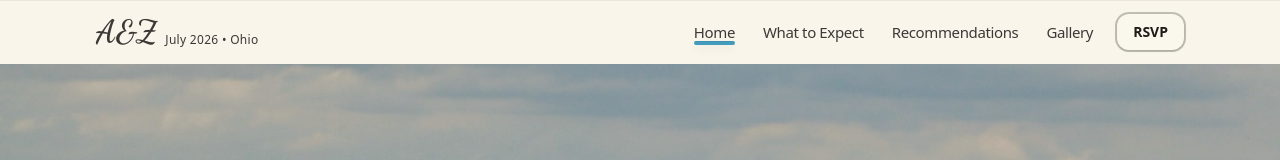
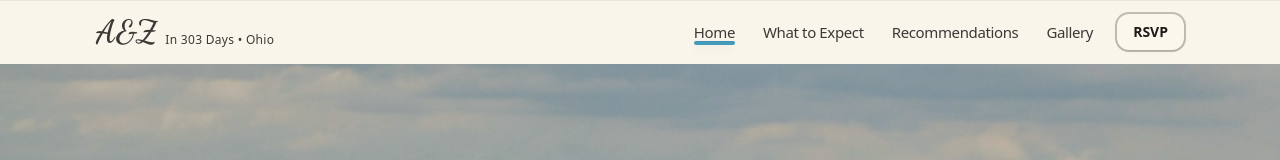
Before and after one commit to zthoffman21/thehoffmans.wedding, a React (Vite) app: page / in a window 1280 px wide. Shown: the top 160 px of the page. Built offline with nearby package versions, Linux system fonts and the light colour scheme.

Commit message:
nav changes

```diff
--- a/src/components/Navbar.tsx
+++ b/src/components/Navbar.tsx
@@ -1,16 +1,31 @@
 import { useEffect, useState } from "react";
 import { NavLink, Link } from "react-router-dom";
-import { Menu } from "lucide-react";
+import { Menu, X } from "lucide-react";
 
-/**
- * NavBar – Wedding theme (invite/landing) styled
- * - Paper background (#F2EFE7), ink text (#1F1A17), sage accents
- * - Subtle washi "tape" hover/active underline
- * - Sticky with backdrop blur; mobile slide-over
- */
+const WEDDING_ISO = "2026-07-17T00:00:00-04:00";
+
+function countdownLabel(targetISO: string) {
+    const now = new Date();
+    const target = new Date(targetISO);
+    const diff = target.getTime() - now.getTime();
+    if (diff <= 0) return "Wedding day! 🎉";
+    const days = Math.floor(diff / (1000 * 60 * 60 * 24));
+    if (days == 1) return `In ${days} Day`;
+    return `In ${days} Days`;
+}
+
+
 export default function NavBar() {
     const [open, setOpen] = useState(false);
     const [elevated, setElevated] = useState(false);
+    const [countdown, setCountdown] = useState(() => countdownLabel(WEDDING_ISO));
+
+    useEffect(() => {
+        const id = setInterval(() => {
+            setCountdown(countdownLabel(WEDDING_ISO));
+        }, 60_000);
+        return () => clearInterval(id);
+    }, []);
 
     useEffect(() => {
         const onScroll = () => setElevated(window.scrollY > 8);
@@ -45,8 +60,7 @@ const tapeUnderline = (active?: boolean) =>
    before:shadow-[0_1px_0_rgba(0,0,0,0.06)_inset,0_4px_10px_rgba(0,0,0,0.06)]
    before:transition-all before:duration-200`;
 
-  const rsvpBtn =
-    `inline-flex items-center justify-center px-4 py-2 rounded-xl text-sm font-semibold shadow-sm ring-2 ring-[#1F1A17]/25 bg-[#FAF7EC] hover:bg-[#FAF7EC] hover:brightness-95 text-[#1F1A17]`;
+    const rsvpBtn = `inline-flex items-center justify-center px-4 py-2 rounded-xl text-sm font-semibold shadow-sm ring-2 ring-[#1F1A17]/25 bg-[#FAF7EC] hover:bg-[#FAF7EC] hover:brightness-95 text-[#1F1A17]`;
 
     const links = [
         { to: "/", label: "Home" },
@@ -78,7 +92,12 @@ const tapeUnderline = (active?: boolean) =>
                             >
                                 A&Z
                             </span>
-                <span className="text-xs tracking-wide text-ink/60">July 2026 • Ohio</span>
+                            <span
+                                className="text-xs tracking-wide text-ink/60"
+                                aria-label="Countdown to wedding"
+                            >
+                                {countdown} • Ohio
+                            </span>
                         </Link>
 
                         {/* Desktop nav */}
@@ -88,7 +107,9 @@ const tapeUnderline = (active?: boolean) =>
                                     key={l.to}
                                     to={l.to}
                                     className={({ isActive }) =>
-                    `${baseLink} ${isActive ? active : idle} ${tapeUnderline(isActive)}`
+                                        `${baseLink} ${isActive ? active : idle} ${tapeUnderline(
+                                            isActive
+                                        )}`
                                     }
                                 >
                                     {l.label}
@@ -135,17 +156,23 @@ const tapeUnderline = (active?: boolean) =>
                     bg-[${paper}]/95 backdrop-blur-xl shadow-xl
                     transition-transform duration-200
                     ${open ? "translate-x-0" : "translate-x-full"}
-                    flex flex-col`}   // ⬅️ make it a column
+                    flex flex-col`}
                     role="dialog"
                     aria-modal="true"
                 >
                     {/* Header */}
-        <div className="p-4">
-            <div className="relative rounded-xl border border-black/10 p-3">
-            <div className="font-serif text-lg" style={{ color: ink }}>
-                Menu
-            </div>
-            </div>
+                    <div className="grid m-3 mb-8">
+                        <button
+                            type="button"
+                            onClick={() => setOpen(false)}
+                            aria-label="Close menu"
+                            className="inline-flex h-11 w-11 items-center justify-center
+                    rounded-xl border border-[#1F1A17]/15 bg-[#FAF7EC]/70 hover:bg-[#FAF7EC]/90
+                    focus:outline-none focus:ring-2 focus:ring-[#1F1A17]/30 active:scale-[0.98]
+                    transition"
+                        >
+                            <X className="h-6 w-6" color={ink} />
+                        </button>
                     </div>
 
                     {/* Scrollable content */}
@@ -157,7 +184,9 @@ const tapeUnderline = (active?: boolean) =>
                                     to={l.to}
                                     onClick={() => setOpen(false)}
                                     className={({ isActive }) =>
-                    `${baseLink} ${isActive ? active : idle} ${tapeUnderline(isActive)}`
+                                        `${baseLink} ${isActive ? active : idle} ${tapeUnderline(
+                                            isActive
+                                        )}`
                                     }
                                 >
                                     {l.label}
@@ -173,24 +202,12 @@ const tapeUnderline = (active?: boolean) =>
                             </Link>
                         </div>
 
-            <div className="mt-6 rounded-xl border border-black/10 p-3 text-xs" style={{ color: ink }}>
-            <span className="font-semibold">Tip:</span> RSVP early to help with seating + dessert counts
-            </div>
-        </div>
-
-        {/* Sticky bottom close button */}
-        <div className="mt-auto sticky bottom-0">
-            <div className="border-t border-black/10 bg-[#FAF7EC] backdrop-blur px-4 py-3
-                            pb-[calc(0.75rem+env(safe-area-inset-bottom,0px))]">
-            <button
-                onClick={() => setOpen(false)}
-                className="w-full rounded-xl px-4 py-2.5 text-sm font-semibold
-                        text-[#1F1A17] ring-1 ring-[#1F1A17]/15
-                        bg-FAF7EC/70 hover:bg-FAF7EC/90 transition"
-                aria-label="Close menu"
+                        <div
+                            className="mt-6 rounded-xl border border-black/10 p-3 text-xs"
+                            style={{ color: ink }}
                         >
-                Close
-            </button>
+                            <span className="font-semibold">Tip:</span> RSVP early to help with
+                            seating + dessert counts
                         </div>
                     </div>
                 </div>
```
Lines whose indentation alone changed are shown as unchanged.
